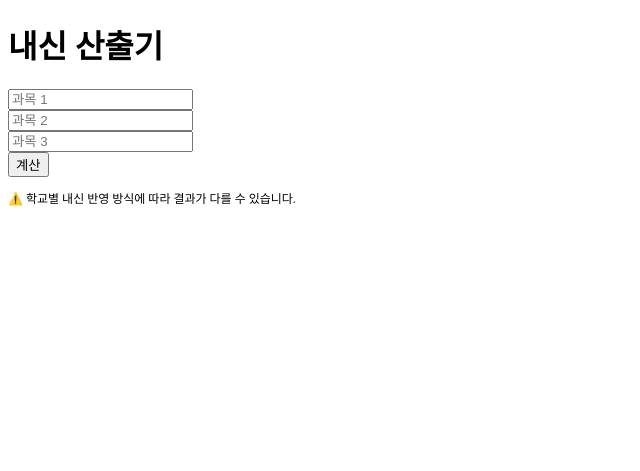
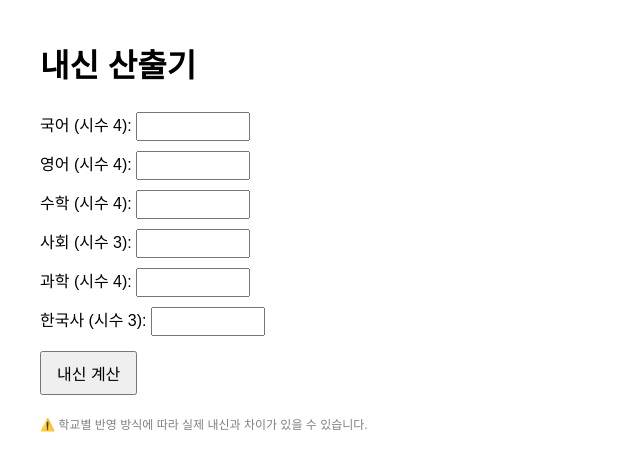
Before and after one commit to koutlier/grade-web, a Flask app: page / in a window 1280 px wide. Shown: the top 471 px of the page, without its empty margins (0-640 px from the left). Run offline with Flask 3, Linux system fonts and the light colour scheme.

Commit message:
업그레이드 버전

```diff
--- a/app.py
+++ b/app.py
@@ -2,23 +2,34 @@ from flask import Flask, render_template, request
 
 app = Flask(__name__)
 
-# 🔹 기존 내신 계산 함수
-def calculate_grade(scores):
-    total = sum(scores)
-    return total / len(scores)
+def calculate_grade(korean, english, math, social, science, history):
+    total = (
+        korean * 4 +
+        english * 4 +
+        math * 4 +
+        social * 3 +
+        science * 4 +
+        history * 3
+    )
+    return round(total / 22, 3)  # 소수 셋째 자리까지
 
 @app.route("/", methods=["GET", "POST"])
 def index():
     result = None
+
     if request.method == "POST":
-        scores = [
-            int(request.form["score1"]),
-            int(request.form["score2"]),
-            int(request.form["score3"])
-        ]
-        result = calculate_grade(scores)
+        korean = float(request.form["korean"])
+        english = float(request.form["english"])
+        math = float(request.form["math"])
+        social = float(request.form["social"])
+        science = float(request.form["science"])
+        history = float(request.form["history"])
+
+        result = calculate_grade(
+            korean, english, math, social, science, history
+        )
 
     return render_template("index.html", result=result)
 
 if __name__ == "__main__":
-    app.run(host="0.0.0.0", port=10000)
+    app.run(debug=True)
--- a/templates/index.html
+++ b/templates/index.html
@@ -1,25 +1,60 @@
 <!DOCTYPE html>
-<html>
+<html lang="ko">
 <head>
     <meta charset="UTF-8">
     <title>내신 계산기</title>
+    <style>
+        body {
+            font-family: Arial, sans-serif;
+            margin: 40px;
+        }
+        input {
+            margin: 5px 0;
+            padding: 5px;
+            width: 100px;
+        }
+        button {
+            margin-top: 10px;
+            padding: 8px 15px;
+            font-size: 16px;
+        }
+        .result {
+            margin-top: 30px;
+            font-size: 28px;
+            font-weight: bold;
+            color: #2c3e50;
+        }
+        .note {
+            margin-top: 20px;
+            font-size: 12px;
+            color: gray;
+        }
+    </style>
 </head>
 <body>
+
     <h1>내신 산출기</h1>
 
     <form method="post">
-        <input name="score1" type="number" placeholder="과목 1" required><br>
-        <input name="score2" type="number" placeholder="과목 2" required><br>
-        <input name="score3" type="number" placeholder="과목 3" required><br>
-        <button type="submit">계산</button>
+        <div>국어 (시수 4): <input type="number" step="0.1" name="korean" required></div>
+        <div>영어 (시수 4): <input type="number" step="0.1" name="english" required></div>
+        <div>수학 (시수 4): <input type="number" step="0.1" name="math" required></div>
+        <div>사회 (시수 3): <input type="number" step="0.1" name="social" required></div>
+        <div>과학 (시수 4): <input type="number" step="0.1" name="science" required></div>
+        <div>한국사 (시수 3): <input type="number" step="0.1" name="history" required></div>
+
+        <button type="submit">내신 계산</button>
     </form>
 
-    {% if result %}
-        <h2>결과: {{ result }}</h2>
+    {% if result is not none %}
+        <div class="result">
+            최종 내신 점수: {{ result }}
+        </div>
     {% endif %}
 
-    <p style="font-size:12px;">
-        ⚠️ 학교별 내신 반영 방식에 따라 결과가 다를 수 있습니다.
-    </p>
+    <div class="note">
+        ⚠️ 학교별 반영 방식에 따라 실제 내신과 차이가 있을 수 있습니다.
+    </div>
+
 </body>
 </html>
```
